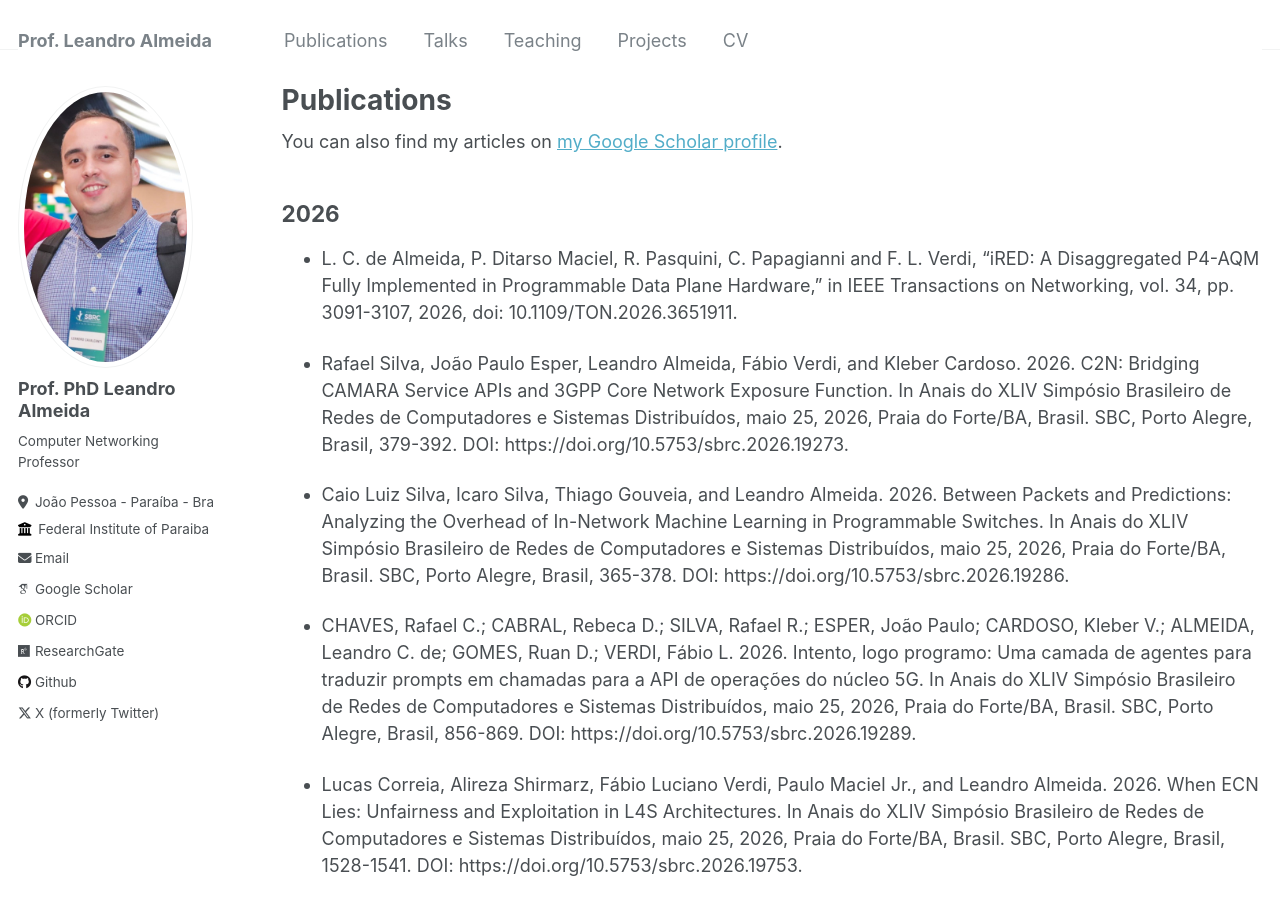
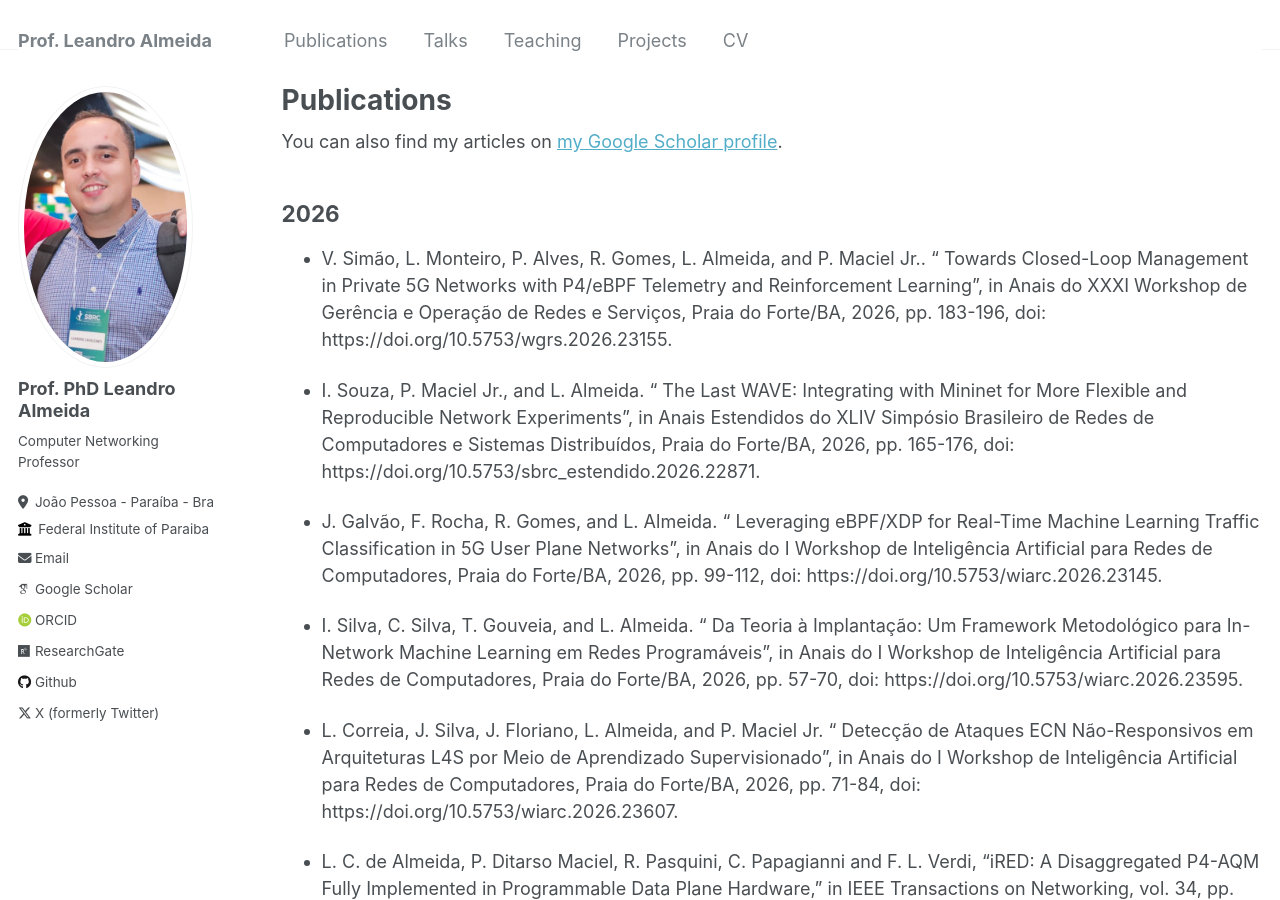
Before and after one commit to leandrocalmeida/leandrocalmeida.github.io, a Jekyll site: the page built from _pages/publications.md, in a window 1280 px wide and 900 px high. Built offline with Jekyll 4.4.1, drawn with Linux system fonts in a browser that asks for light colours; some web fonts are replaced.

Commit message:
Publication Update

```diff
--- a/_pages/publications.md
+++ b/_pages/publications.md
@@ -11,6 +11,16 @@ author_profile: true
 
 2026
 ------
+
+- V. Simão, L. Monteiro, P. Alves, R. Gomes, L. Almeida, and P. Maciel Jr.. " Towards Closed-Loop Management in Private 5G Networks with P4/eBPF Telemetry and Reinforcement Learning", in Anais do XXXI Workshop de Gerência e Operação de Redes e Serviços, Praia do Forte/BA, 2026, pp. 183-196, doi: https://doi.org/10.5753/wgrs.2026.23155.
+
+- I. Souza, P. Maciel Jr., and L. Almeida. " The Last WAVE: Integrating with Mininet for More Flexible and Reproducible Network Experiments", in Anais Estendidos do XLIV Simpósio Brasileiro de Redes de Computadores e Sistemas Distribuídos, Praia do Forte/BA, 2026, pp. 165-176, doi: https://doi.org/10.5753/sbrc_estendido.2026.22871.
+
+- J. Galvão, F. Rocha, R. Gomes, and L. Almeida. " Leveraging eBPF/XDP for Real-Time Machine Learning Traffic Classification in 5G User Plane Networks", in Anais do I Workshop de Inteligência Artificial para Redes de Computadores, Praia do Forte/BA, 2026, pp. 99-112, doi: https://doi.org/10.5753/wiarc.2026.23145.
+
+- I. Silva, C. Silva, T. Gouveia, and L. Almeida. " Da Teoria à Implantação: Um Framework Metodológico para In-Network Machine Learning em Redes Programáveis", in Anais do I Workshop de Inteligência Artificial para Redes de Computadores, Praia do Forte/BA, 2026, pp. 57-70, doi: https://doi.org/10.5753/wiarc.2026.23595.
+
+- L. Correia, J. Silva, J. Floriano, L. Almeida, and P. Maciel Jr. " Detecção de Ataques ECN Não-Responsivos em Arquiteturas L4S por Meio de Aprendizado Supervisionado", in Anais do I Workshop de Inteligência Artificial para Redes de Computadores, Praia do Forte/BA, 2026, pp. 71-84, doi: https://doi.org/10.5753/wiarc.2026.23607.
 
 - L. C. de Almeida, P. Ditarso Maciel, R. Pasquini, C. Papagianni and F. L. Verdi, "iRED: A Disaggregated P4-AQM Fully Implemented in Programmable Data Plane Hardware," in IEEE Transactions on Networking, vol. 34, pp. 3091-3107, 2026, doi: 10.1109/TON.2026.3651911.
 
```
Also changed, not shown: _pages/about.md (+2 -0 lines).
